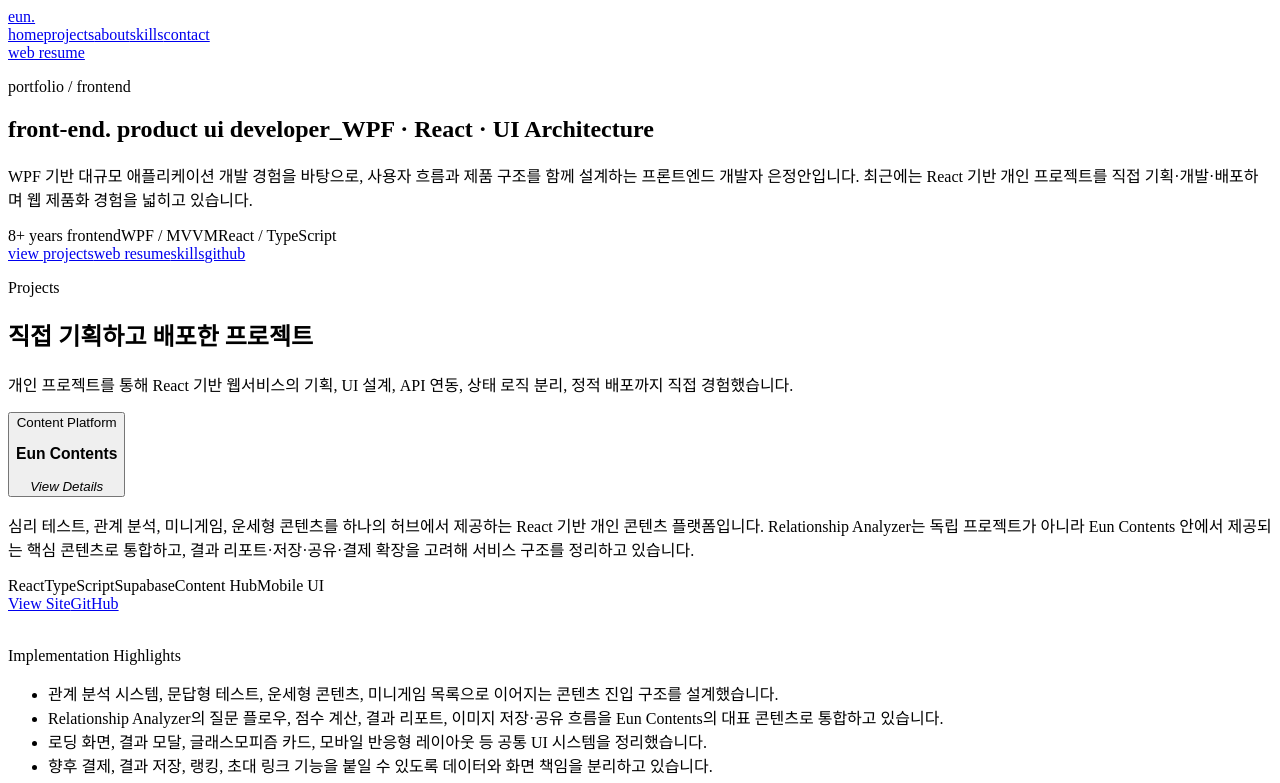
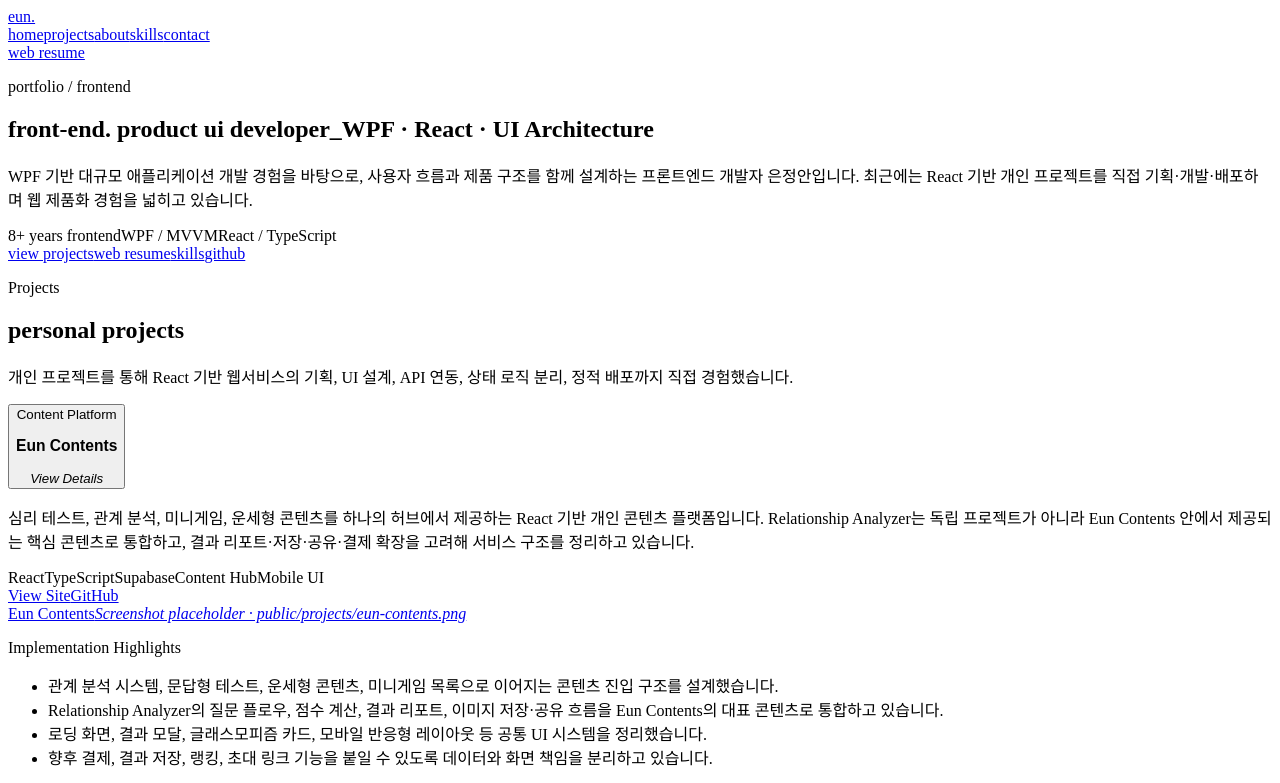
Before and after one commit to coffee-and/eun-portfolio, a React (Vite) app: page / in a window 1280 px wide. Shown: the top 783 px of the page. Built offline with nearby package versions, Linux system fonts and the light colour scheme; the HTML template or start-up script is replaced by a standard one.

Commit message:
Support project screenshot placeholders

```diff
--- a/src/components/ProjectsSection.tsx
+++ b/src/components/ProjectsSection.tsx
@@ -13,7 +13,7 @@ const ProjectsSection = () => {
     <section id="projects">
       <SectionHeader
         eyebrow="Projects"
-        title="직접 기획하고 배포한 프로젝트"
+        title="personal projects"
         description={`개인 프로젝트를 통해 React 기반 웹서비스의 기획, UI 설계, API 연동,
 상태 로직 분리, 정적 배포까지 직접 경험했습니다.`}
       />
@@ -56,28 +56,39 @@ const ProjectsSection = () => {
                   </div>
 
                   <div className="project-card__links">
+                    {project.demo && (
                       <a href={project.demo} target="_blank" rel="noreferrer">
                         View Site
                       </a>
+                    )}
 
+                    {project.github && (
                       <a href={project.github} target="_blank" rel="noreferrer">
                         GitHub
                       </a>
+                    )}
                   </div>
                 </div>
 
                 <a
                   className="project-card__preview"
-                  href={project.demo}
-                  target="_blank"
-                  rel="noreferrer"
+                  href={project.demo ?? project.github ?? "#projects"}
+                  target={project.demo || project.github ? "_blank" : undefined}
+                  rel={project.demo || project.github ? "noreferrer" : undefined}
                   aria-label={`${project.title} 사이트 열기`}
                 >
+                  {project.image ? (
                     <img
                       src={project.image}
-                    alt={project.imageAlt}
+                      alt={project.imageAlt ?? `${project.title} preview`}
                       loading="lazy"
                     />
+                  ) : (
+                    <div className="project-card__preview-placeholder">
+                      <span>{project.title}</span>
+                      <em>{project.previewLabel ?? "Screenshot placeholder"}</em>
+                    </div>
+                  )}
                 </a>
               </div>
 
```
Lines whose indentation alone changed are shown as unchanged.
